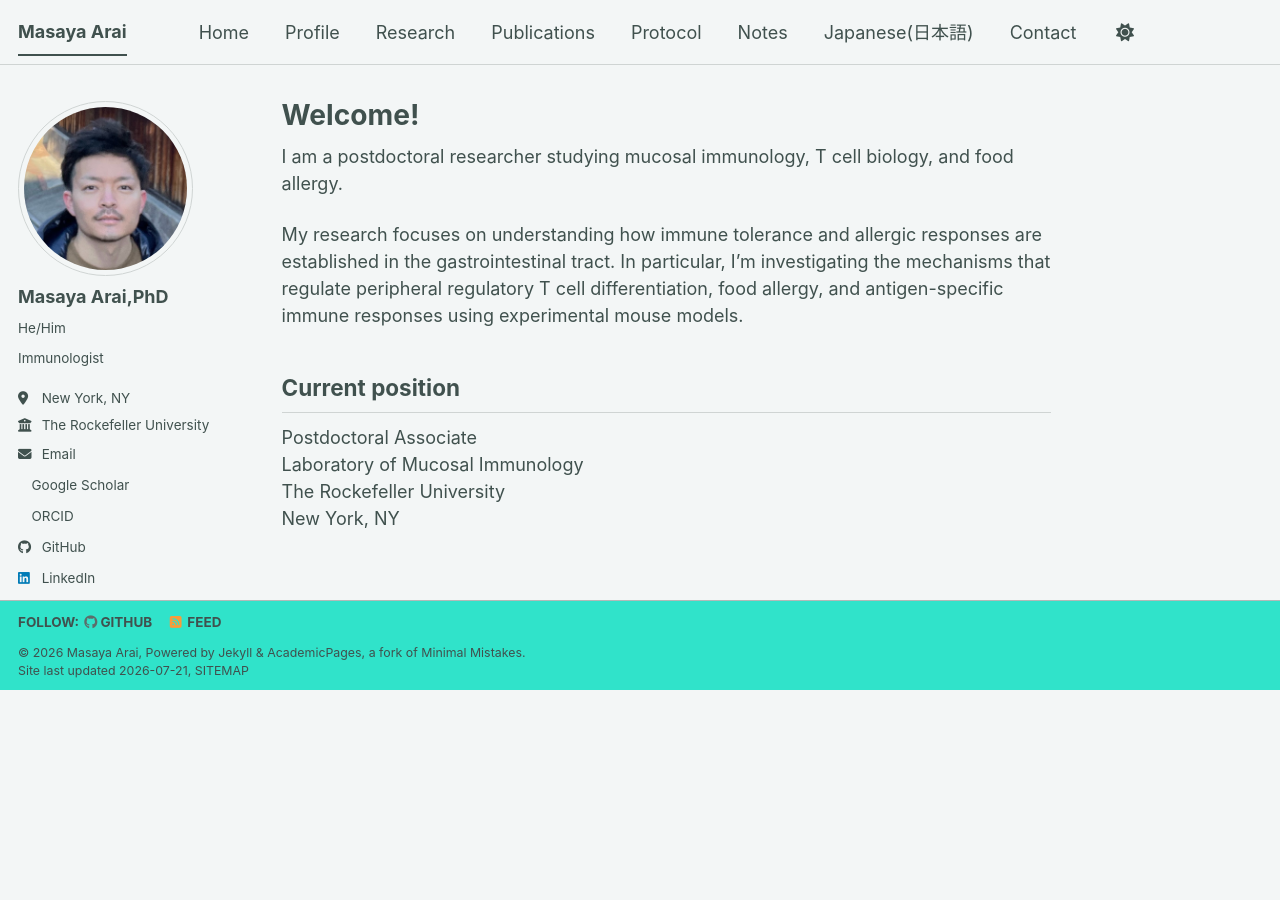
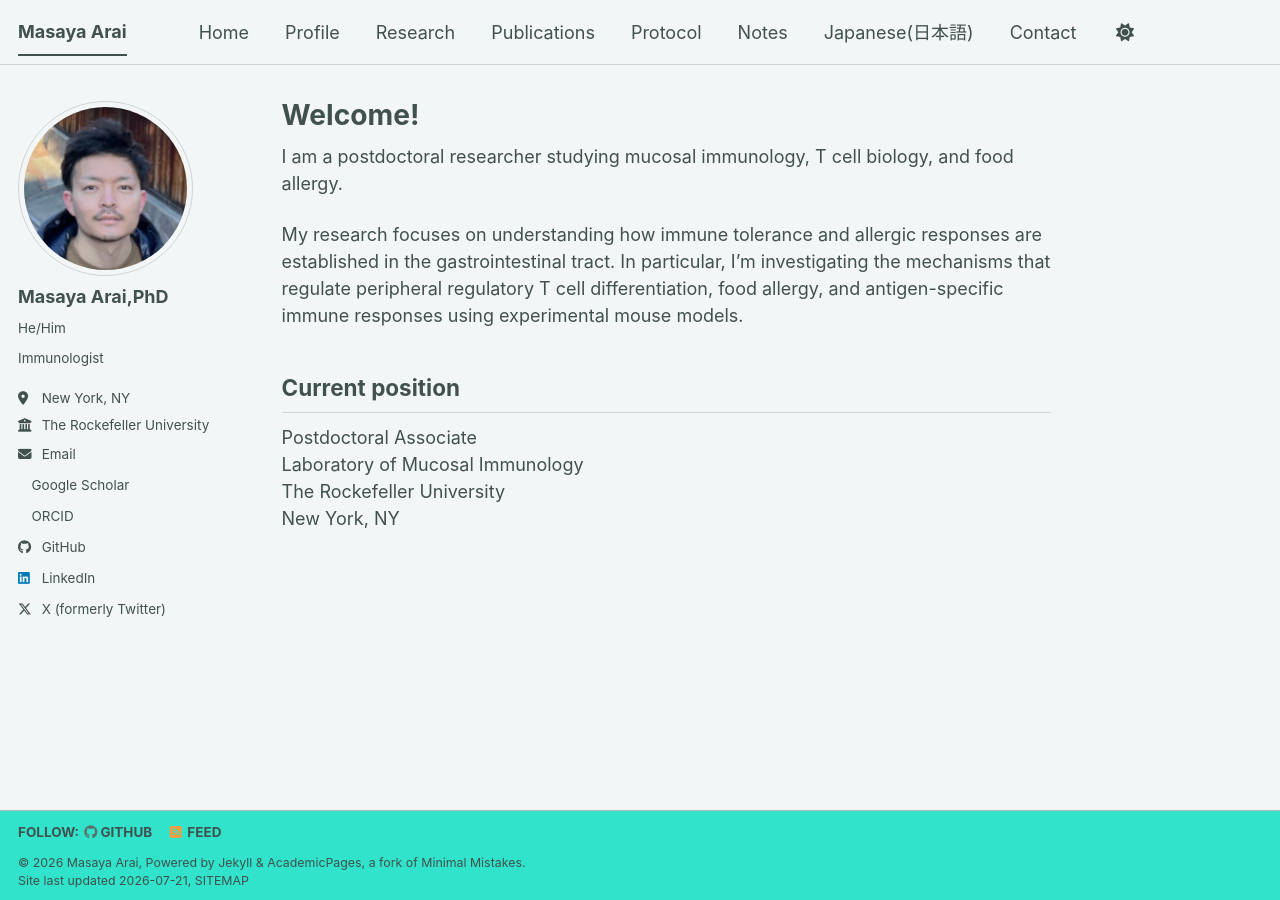
Before and after one commit to MasayaAraiPhD/MasayaAraiPhD.github.io, a Jekyll site: the page built from _pages/P01_home.md, in a window 1280 px wide. Built offline with Jekyll 4.4.1, drawn with Linux system fonts in a browser that asks for light colours; a style sheet for code colours, icons or effects is not loaded.

Commit message:
Minor modification

```diff
--- a/assets/css/main.scss
+++ b/assets/css/main.scss
@@ -37,3 +37,27 @@
     "layout/sidebar",
     "layout/json_cv"
 ;
+
+html,
+body {
+  height: 100%;
+}
+
+body {
+  min-height: 100vh;
+  display: flex;
+  flex-direction: column;
+}
+
+#main {
+  flex: 1 0 auto;
+}
+
+.page__footer {
+  position: static !important;
+  bottom: auto !important;
+  left: auto !important;
+  right: auto !important;
+  width: 100%;
+  flex-shrink: 0;
+}
```
